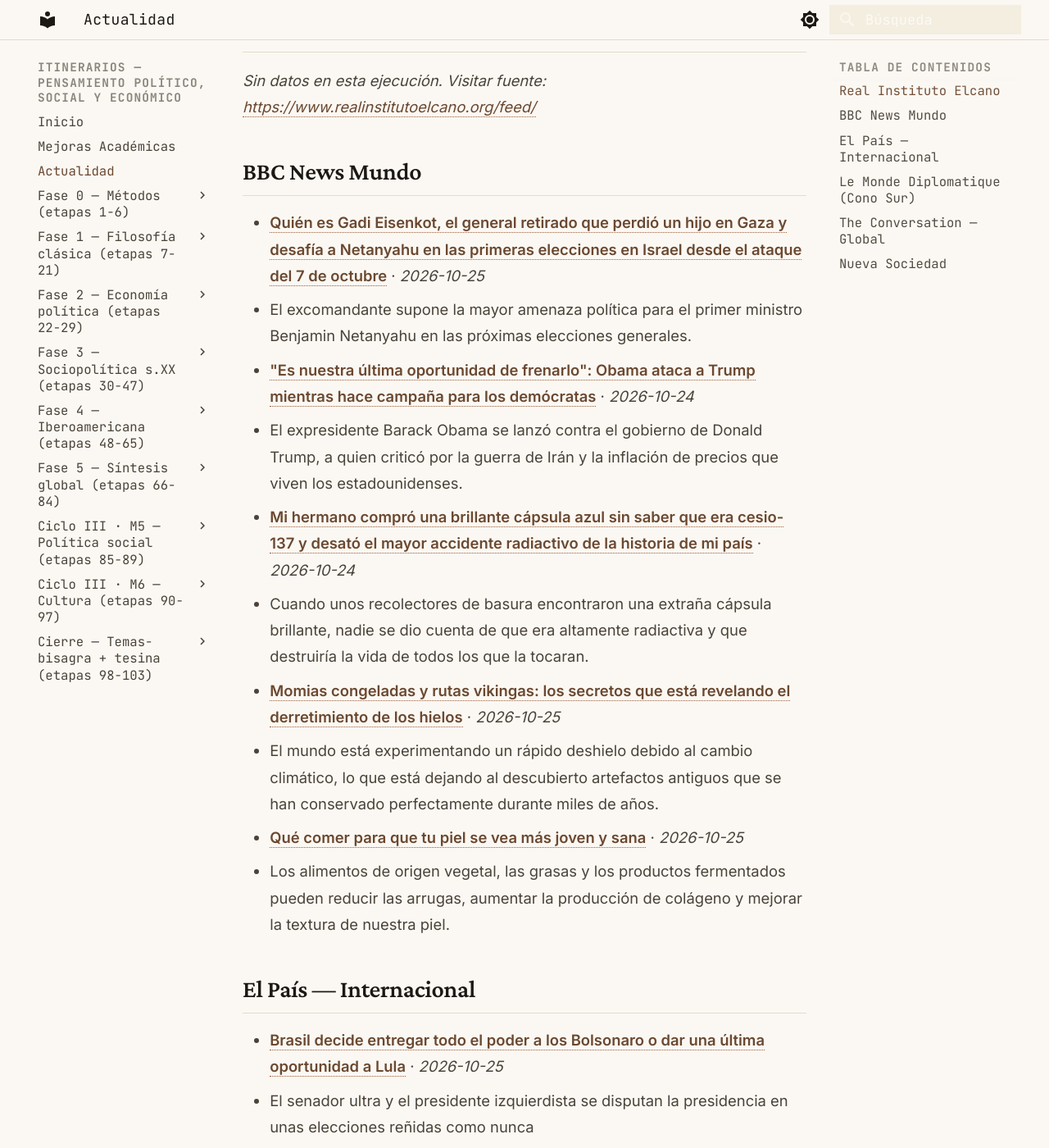
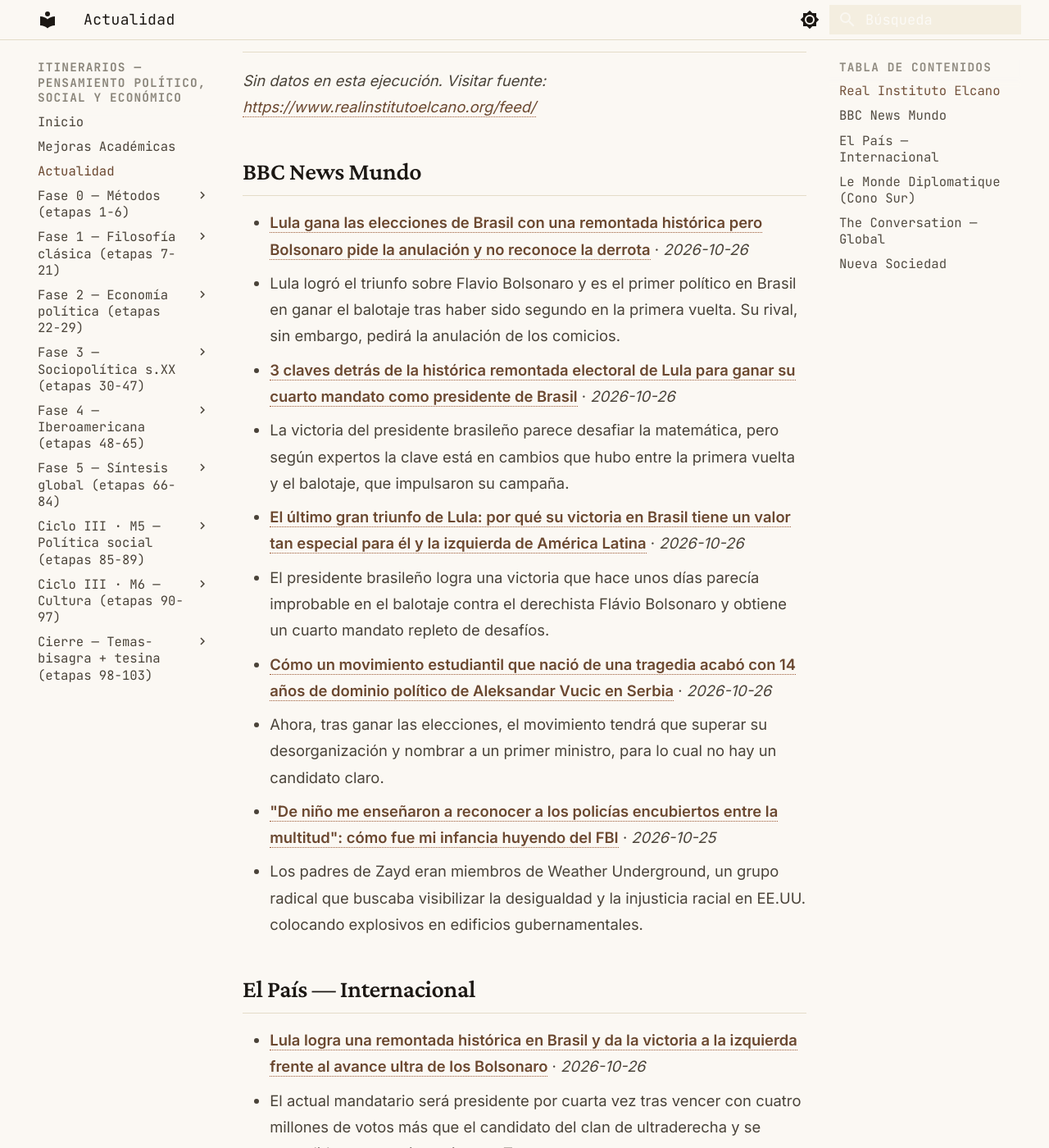
Before and after one commit to MrSpagVi/Curso, an MkDocs documentation site: the page built from docs/actualidad.md, in a window 1280 px wide and 1400 px high, scrolled down 643 px. Shown: the whole window at 82% size. Built offline with MkDocs 1.6.1 and Material for MkDocs 9.7.7, drawn with Linux system fonts in a browser that asks for light colours; some of the changed text lies outside the part shown.

Commit message:
auto: actualidad 2026-10-26

```diff
--- a/docs/actualidad.md
+++ b/docs/actualidad.md
@@ -6,7 +6,7 @@ title: Actualidad
 
 Últimos titulares de fuentes que dictan agenda en ciencia política y geopolítica. Actualizado automáticamente cada día (vía GitHub Actions).
 
-_Última actualización: 2026-10-25 10:26 UTC_
+_Última actualización: 2026-10-26 11:56 UTC_
 
 !!! tip "Ritual mensual — #actualidad"
     El último sábado de cada mes: agarrá **un** titular de los de abajo y escribí **300 palabras** aplicándole **2 autores** del último mes que leíste. ¿Qué diría cada uno? ¿En qué chocan? No resumas la noticia — usala como caso para pensar con las herramientas que venís construyendo. Guardá el texto con el tag `#actualidad` en tu sistema de notas. Esto convierte la teoría en criterio sobre la coyuntura: el objetivo del plan no es citar a Maquiavelo, es leer el presente con él.
@@ -17,29 +17,29 @@ _Sin datos en esta ejecución. Visitar fuente: [https://www.realinstitutoelcano.
 
 ## BBC News Mundo
 
-- **[Quién es Gadi Eisenkot, el general retirado que perdió un hijo en Gaza y desafía a Netanyahu en las primeras elecciones en Israel desde el ataque del 7 de octubre](https://www.bbc.com/mundo/articles/cj1dw0en7n36o?at_medium=RSS&at_campaign=rss)** · *2026-10-25*
-  - El excomandante supone la mayor amenaza política para el primer ministro Benjamin Netanyahu en las próximas elecciones generales.
-- **["Es nuestra última oportunidad de frenarlo": Obama ataca a Trump mientras hace campaña para los demócratas](https://www.bbc.com/mundo/articles/cwnv0gjnp0p9o?at_medium=RSS&at_campaign=rss)** · *2026-10-24*
-  - El expresidente Barack Obama se lanzó contra el gobierno de Donald Trump, a quien criticó por la guerra de Irán y la inflación de precios que viven los estadounidenses.
-- **[Mi hermano compró una brillante cápsula azul sin saber que era cesio-137 y desató el mayor accidente radiactivo de la historia de mi país](https://www.bbc.com/mundo/articles/cm5ynlx21z64o?at_medium=RSS&at_campaign=rss)** · *2026-10-24*
-  - Cuando unos recolectores de basura encontraron una extraña cápsula brillante, nadie se dio cuenta de que era altamente radiactiva y que destruiría la vida de todos los que la tocaran.
-- **[Momias congeladas y rutas vikingas: los secretos que está revelando el derretimiento de los hielos](https://www.bbc.com/mundo/articles/c3n0498l71vwo?at_medium=RSS&at_campaign=rss)** · *2026-10-25*
-  - El mundo está experimentando un rápido deshielo debido al cambio climático, lo que está dejando al descubierto artefactos antiguos que se han conservado perfectamente durante miles de años.
-- **[Qué comer para que tu piel se vea más joven y sana](https://www.bbc.com/mundo/articles/c3ewe42k1k0qo?at_medium=RSS&at_campaign=rss)** · *2026-10-25*
-  - Los alimentos de origen vegetal, las grasas y los productos fermentados pueden reducir las arrugas, aumentar la producción de colágeno y mejorar la textura de nuestra piel.
+- **[Lula gana las elecciones de Brasil con una remontada histórica pero Bolsonaro pide la anulación y no reconoce la derrota](https://www.bbc.com/mundo/articles/ck1wvz44jy0go?at_medium=RSS&at_campaign=rss)** · *2026-10-26*
+  - Lula logró el triunfo sobre Flavio Bolsonaro y es el primer político en Brasil en ganar el balotaje tras haber sido segundo en la primera vuelta. Su rival, sin embargo, pedirá la anulación de los comicios.
+- **[3 claves detrás de la histórica remontada electoral de Lula para ganar su cuarto mandato como presidente de Brasil](https://www.bbc.com/mundo/articles/cmwy41z5lr8zo?at_medium=RSS&at_campaign=rss)** · *2026-10-26*
+  - La victoria del presidente brasileño parece desafiar la matemática, pero según expertos la clave está en cambios que hubo entre la primera vuelta y el balotaje, que impulsaron su campaña.
+- **[El último gran triunfo de Lula: por qué su victoria en Brasil tiene un valor tan especial para él y la izquierda de América Latina](https://www.bbc.com/mundo/articles/c6kglv4mk49wo?at_medium=RSS&at_campaign=rss)** · *2026-10-26*
+  - El presidente brasileño logra una victoria que hace unos días parecía improbable en el balotaje contra el derechista Flávio Bolsonaro y obtiene un cuarto mandato repleto de desafíos.
+- **[Cómo un movimiento estudiantil que nació de una tragedia acabó con 14 años de dominio político de Aleksandar Vucic en Serbia](https://www.bbc.com/mundo/articles/cm78pv28195xo?at_medium=RSS&at_campaign=rss)** · *2026-10-26*
+  - Ahora, tras ganar las elecciones, el movimiento tendrá que superar su desorganización y nombrar a un primer ministro, para lo cual no hay un candidato claro.
+- **["De niño me enseñaron a reconocer a los policías encubiertos entre la multitud": cómo fue mi infancia huyendo del FBI](https://www.bbc.com/mundo/articles/cw8d3v7l2d76o?at_medium=RSS&at_campaign=rss)** · *2026-10-25*
+  - Los padres de Zayd eran miembros de Weather Underground, un grupo radical que buscaba visibilizar la desigualdad y la injusticia racial en EE.UU. colocando explosivos en edificios gubernamentales.
 
 ## El País — Internacional
 
-- **[Brasil decide entregar todo el poder a los Bolsonaro o dar una última oportunidad a Lula](https://elpais.com/america/2026-10-25/brasil-decide-entregar-todo-el-poder-a-los-bolsonaro-o-dar-una-ultima-oportunidad-a-lula.html)** · *2026-10-25*
-  - El senador ultra y el presidente izquierdista se disputan la presidencia en unas elecciones reñidas como nunca
-- **[¿Puede Lula remontar a Flávio Bolsonaro? Esto es lo que dicen las encuestas](https://elpais.com/america/2026-10-24/puede-lula-remontar-a-flavio-bolsonaro-esto-es-lo-que-dicen-las-encuestas.html)** · *2026-10-24*
-  - El ultra es el favorito de sondeos y mercados, pero no tiene la victoria asegurada. El modelo de EL PAÍS lo ve ganador siete de cada diez veces, con el izquierdista imponiéndose en las otras tres
-- **[La cuna del lulismo mantiene la llama y la esperanza: “¡Aquí no hay miedo!”](https://elpais.com/america/2026-10-25/la-cuna-del-lulismo-mantiene-la-llama-y-la-esperanza-aqui-no-hay-miedo.html)** · *2026-10-25*
-  - En el sindicato de metalúrgicos donde se forjó la leyenda del actual presidente todos venden optimismo: “La gente ha despertado”
-- **[¡Otra Yalta no, por favor!](https://elpais.com/internacional/2026-10-25/otra-yalta-no-por-favor.html)** · *2026-10-25*
-  - Stalin, Roosevelt y Churchill se repartieron Europa en 1945 en Crimea, y bajo la evocación de aquella cumbre podrían hacerlo Putin, Trump y Xi próximamente
-- **[Brasil decide este domingo si seguirá siendo una democracia](https://elpais.com/america/2026-10-25/brasil-decide-este-domingo-si-seguira-siendo-una-democracia.html)** · *2026-10-25*
-  - El bando progresista ha tomado, en los últimos 21 días, las calles y las redes sociales para lograr una remontada e impedir que la extrema derecha vuelva al poder, pero el resultado es incierto
+- **[Lula logra una remontada histórica en Brasil y da la victoria a la izquierda frente al avance ultra de los Bolsonaro](https://elpais.com/america/2026-10-26/lula-logra-una-remontada-historica-en-brasil-y-da-la-victoria-a-la-izquierda-frente-al-avance-ultra-de-los-bolsonaro.html)** · *2026-10-26*
+  - El actual mandatario será presidente por cuarta vez tras vencer con cuatro millones de votos más que el candidato del clan de ultraderecha y se consolida como resistencia ante Trump
+- **[Bolsonaro no reconoce el triunfo de Lula y pide la anulación de las elecciones](https://elpais.com/america/2026-10-26/bolsonaro-no-reconoce-el-triunfo-de-lula-y-pide-la-anulacion-de-las-elecciones.html)** · *2026-10-26*
+  - Los ultras se muestran abatidos, pero anuncian una batalla legal contra lo que califican de “canallada”
+- **[Lula gana, pero el Brasil que lo hizo imbatible ya no existe](https://elpais.com/america/2026-10-26/lula-gana-pero-el-brasil-que-lo-hizo-imbatible-ya-no-existe.html)** · *2026-10-26*
+  - El presidente, que cumple 81 años este martes, empieza un cuarto mandato que abre la sucesión en la izquierda y le obliga a responder a un malestar para el que ya no le sirven sus viejas fórmulas
+- **[La remontada histórica de Lula es una derrota para Trump](https://elpais.com/america/2026-10-26/la-remontada-historica-de-lula-es-una-derrota-para-trump.html)** · *2026-10-26*
+  - La derrota de Flávio Bolsonaro abre la disputa por el liderazgo de la derecha brasileña
+- **[María Corina Machado, el desafío de volver](https://elpais.com/america/2026-10-25/maria-corina-machado-el-desafio-de-volver.html)** · *2026-10-25*
+  - La líder opositora ha resuelto el problema de la distancia, pero no el del tiempo
 
 ## Le Monde Diplomatique (Cono Sur)
 
@@ -47,16 +47,16 @@ _Sin datos en esta ejecución. Visitar fuente: [https://www.eldiplo.org/feed/](h
 
 ## The Conversation — Global
 
-- **[Zimbabwe wants digital payments to build trust in its newest currency. Why technology alone won’t be enough to save the ZiG](https://theconversation.com/zimbabwe-wants-digital-payments-to-build-trust-in-its-newest-currency-why-technology-alone-wont-be-enough-to-save-the-zig-294769)** · *2026-10-25*
-  - Zimbabwe’s goal should be to promote wider adoption of the local currency, not to use technology to force it.
-- **[What gets fact-checked? How politics shapes the answer in four African countries](https://theconversation.com/what-gets-fact-checked-how-politics-shapes-the-answer-in-four-african-countries-293964)** · *2026-10-25*
-  - Many fact-checkers are moving away from declaring claims as true or false, and trying to help people judge information for themselves.
-- **[Whose vision of development counts? South Africa’s Amadiba communities made maps of what matters](https://theconversation.com/whose-vision-of-development-counts-south-africas-amadiba-communities-made-maps-of-what-matters-290034)** · *2026-10-25*
-  - In South Africa, a remote coastal community has used counter-maps to document wetlands and sacred sites, showing what mining and a toll road threaten to destroy.
-- **[Boo! Feeling scared on Halloween can be fun for children but can sometimes push their limits](https://theconversation.com/boo-feeling-scared-on-halloween-can-be-fun-for-children-but-can-sometimes-push-their-limits-294433)** · *2026-10-23*
-  - A children’s literature author explains how some of her favorite Halloween-themed children’s books can help children prepare for the holiday ahead.
-- **[Ancestors all around – millions of dead people linger in Americans’ memories](https://theconversation.com/ancestors-all-around-millions-of-dead-people-linger-in-americans-memories-292342)** · *2026-10-23*
-  - The shadow population of deceased relatives is more than three times as large as today’s living population.
+- **[Five ways to look after yourself as winter approaches](https://theconversation.com/five-ways-to-look-after-yourself-as-winter-approaches-294750)** · *2026-10-26*
+  - A few small changes to your daily routine can help you cope better during the winter months.
+- **[18 million people living in poverty depend on underwater meadows for food and income - but these vital habitats are under threat](https://theconversation.com/18-million-people-living-in-poverty-depend-on-underwater-meadows-for-food-and-income-but-these-vital-habitats-are-under-threat-293971)** · *2026-10-26*
+  - Seagrass meadows have a vital role in the fight against poverty.
+- **[Working-class academics are still struggling to fit in at university](https://theconversation.com/working-class-academics-are-still-struggling-to-fit-in-at-university-293049)** · *2026-10-26*
+  - Staff from working-class backgrounds often face an unspoken expectation to adapt.
+- **[Victorian spiritualism capitalised on the desire to transcend death to create new ways of making money](https://theconversation.com/victorian-spiritualism-capitalised-on-the-desire-to-transcend-death-to-create-new-ways-of-making-money-294302)** · *2026-10-26*
+  - The very technologies that transformed Victorian commerce and entertainment also helped make ghosts visible, reproducible and profitable.
+- **[Where did bats come from? New research points to Europe](https://theconversation.com/where-did-bats-come-from-new-research-points-to-europe-293625)** · *2026-10-26*
+  - The fact bats can fly has made it hard to pin down the place where their evolutionary story began.
 
 ## Nueva Sociedad
 
```
